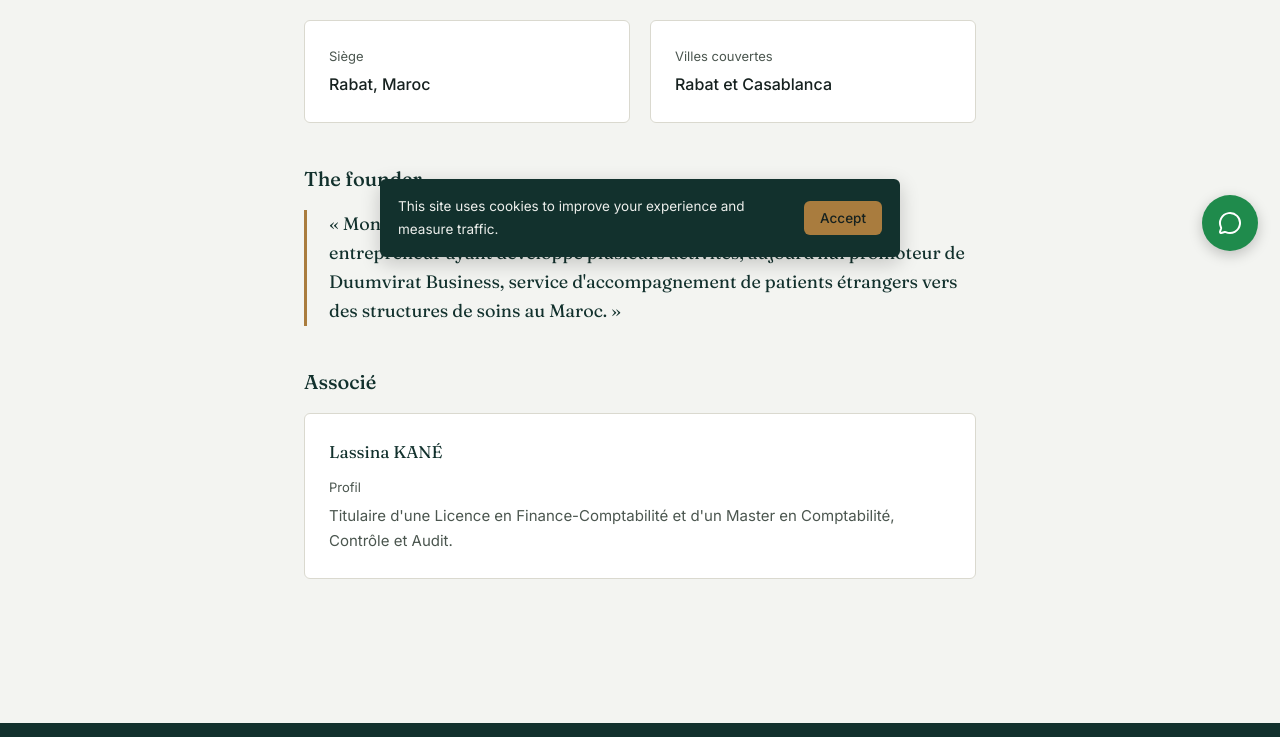
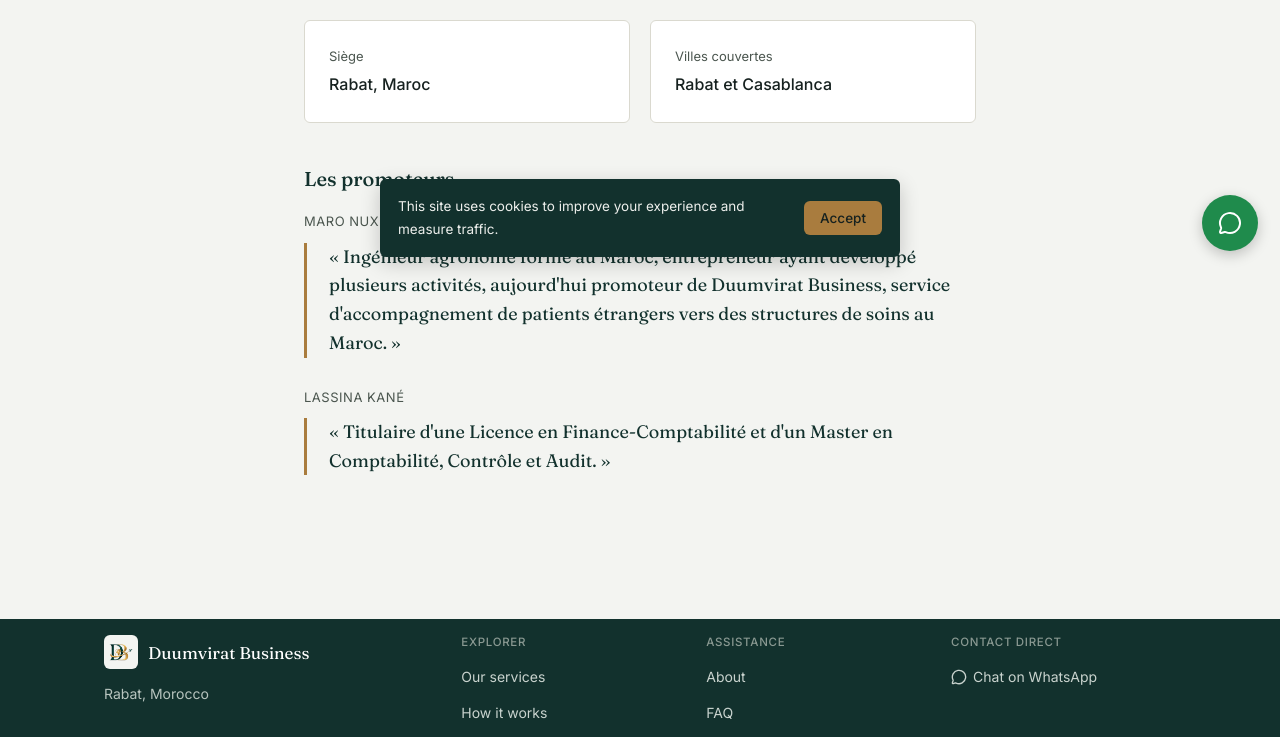
Before and after one commit to Amadiane/Duumvirat, a React (Vite) app in the folder Client/: page /a-propos in a window 1280 px wide. Shown: the part 527-1264 px from the top of the page. Built offline with nearby package versions, Linux system fonts and the light colour scheme; no server answers.

Commit message:
Corrige la casse des noms de fichiers GestionMessages et GestionDemandes4

```diff
--- a/Client/src/pages/publiques/APropos.jsx
+++ b/Client/src/pages/publiques/APropos.jsx
@@ -2,6 +2,17 @@
 import { useTranslation } from "react-i18next";
 import EntetePage from "./EntetePage";
 import styles from "./PageGenerique.module.css";
+
+const stylesCitation = {
+  fontFamily: "var(--font-titre)", fontSize: 18, lineHeight: 1.6,
+  color: "var(--couleur-encre)", borderLeft: "3px solid var(--couleur-laiton)",
+  paddingLeft: 22, margin: 0,
+};
+
+const stylesNom = {
+  fontSize: 13, color: "var(--couleur-texte-att)", marginBottom: 10,
+  letterSpacing: "0.04em", textTransform: "uppercase",
+};
 
 export default function APropos() {
   const { t } = useTranslation();
@@ -38,27 +49,25 @@
             </div>
           </div>
 
-          <h2 className={styles.sousTitre}>{t("apropos.promoteur_titre")}</h2>
-          <blockquote style={{
-            fontFamily: "var(--font-titre)", fontSize: 18, lineHeight: 1.6,
-            color: "var(--couleur-encre)", borderLeft: "3px solid var(--couleur-laiton)",
-            paddingLeft: 22, margin: 0,
-          }}>
-            « Mon nom est MARO Nuxi, ingénieur agronome formé au Maroc, entrepreneur ayant
-            développé plusieurs activités, aujourd'hui promoteur de Duumvirat Business, service
-            d'accompagnement de patients étrangers vers des structures de soins au Maroc. »
-          </blockquote>
+          <h2 className={styles.sousTitre}>Les promoteurs</h2>
 
-          <h2 className={styles.sousTitre}>Associé</h2>
-          <div className={styles.carteEncadre}>
-            <p style={{ fontFamily: "var(--font-titre)", fontSize: 17, color: "var(--couleur-encre)", marginBottom: 10 }}>
-              Lassina KANÉ
-            </p>
-            <p style={{ fontSize: 13, color: "var(--couleur-texte-att)", marginBottom: 4 }}>Profil</p>
-            <p style={{ fontSize: 15, color: "var(--couleur-texte-att)" }}>
-              Titulaire d'une Licence en Finance-Comptabilité et d'un Master en Comptabilité,
-              Contrôle et Audit.
-            </p>
+          <div style={{ display: "flex", flexDirection: "column", gap: 28 }}>
+            <div>
+              <p style={stylesNom}>MARO Nuxi</p>
+              <blockquote style={stylesCitation}>
+                « Ingénieur agronome formé au Maroc, entrepreneur ayant développé plusieurs
+                activités, aujourd'hui promoteur de Duumvirat Business, service d'accompagnement
+                de patients étrangers vers des structures de soins au Maroc. »
+              </blockquote>
+            </div>
+
+            <div>
+              <p style={stylesNom}>Lassina KANÉ</p>
+              <blockquote style={stylesCitation}>
+               « Titulaire d'une Licence en Finance-Comptabilité et d'un Master en Comptabilité,
+                Contrôle et Audit. »
+              </blockquote>
+            </div>
           </div>
         </div>
       </section>
--- a/Client/src/pages/publiques/Contact.jsx
+++ b/Client/src/pages/publiques/Contact.jsx
@@ -299,7 +299,24 @@
  */
 function SelectSpecialites({ label, valeur, onChange }) {
   const [ouvert, setOuvert] = useState(false);
-  const selection = valeur ? valeur.split(",").map((s) => s.trim()).filter(Boolean) : [];
+  const brut = valeur ? valeur.split(",").map((s) => s.trim()).filter(Boolean) : [];
+
+  // "Autre : precision" est stocke comme une seule entree ; on la separe pour
+  // l'affichage (case cochee = "Autre", texte a part dans le champ libre).
+  const entreeAutre = brut.find((s) => s === "Autre" || s.startsWith("Autre :"));
+  const autreCoche = Boolean(entreeAutre);
+  const autreTexte = entreeAutre && entreeAutre.startsWith("Autre :")
+    ? entreeAutre.slice("Autre :".length).trim()
+    : "";
+  const selection = brut.filter((s) => s !== entreeAutre).concat(autreCoche ? ["Autre"] : []);
+
+  const reconstruire = (nouvelleSelection, nouveauTexteAutre) => {
+    const sansAutre = nouvelleSelection.filter((s) => s !== "Autre");
+    const avecAutre = nouvelleSelection.includes("Autre")
+      ? [...sansAutre, nouveauTexteAutre ? `Autre : ${nouveauTexteAutre}` : "Autre"]
+      : sansAutre;
+    onChange(avecAutre.join(", "));
+  };
 
   const basculer = (option) => {
     if (option === NON_PRECISE) {
@@ -312,7 +329,12 @@
     } else {
       nouvelle = [...nouvelle, option];
     }
-    onChange(nouvelle.join(", "));
+    reconstruire(nouvelle, option === "Autre" ? "" : autreTexte);
+    if (option === "Autre") setOuvert(false);
+  };
+
+  const gererTexteAutre = (e) => {
+    reconstruire(selection, e.target.value);
   };
 
   const texteAffiche = selection.length === 0
@@ -357,6 +379,18 @@
           </div>
         </>
       )}
+
+      {autreCoche && (
+        <input
+          type="text"
+          value={autreTexte}
+          onChange={gererTexteAutre}
+          placeholder="Précisez la spécialité recherchée…"
+          className={styles.saisie}
+          style={{ marginTop: 8 }}
+          autoFocus
+        />
+      )}
     </div>
   );
 }
```
